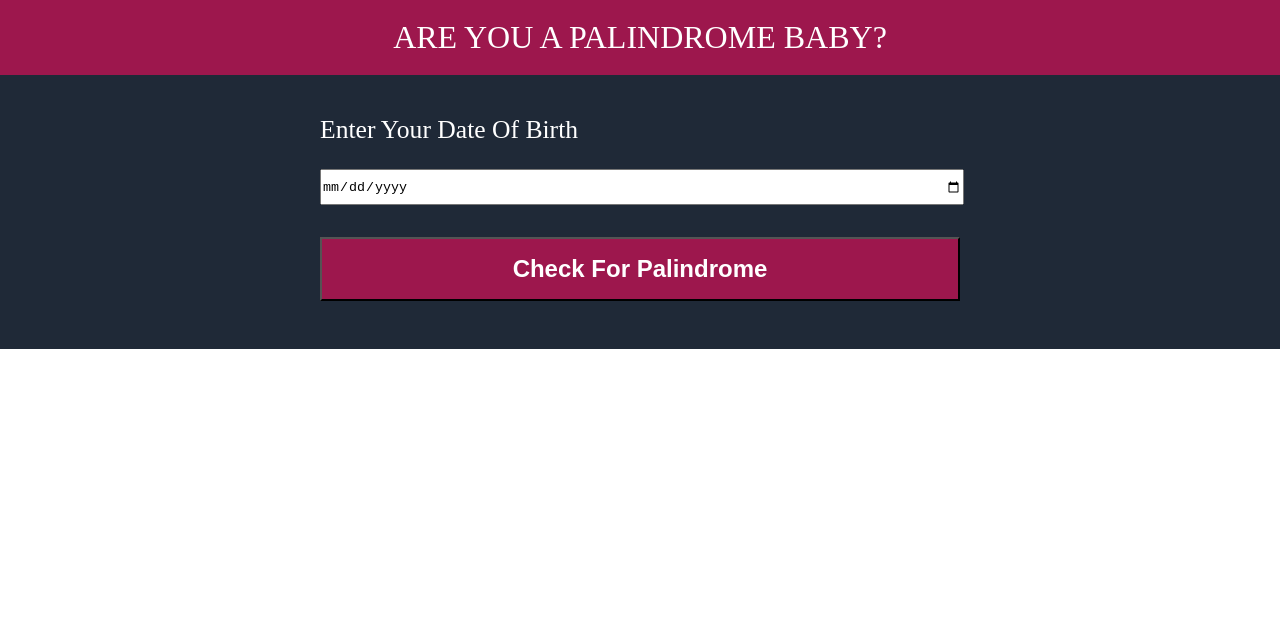
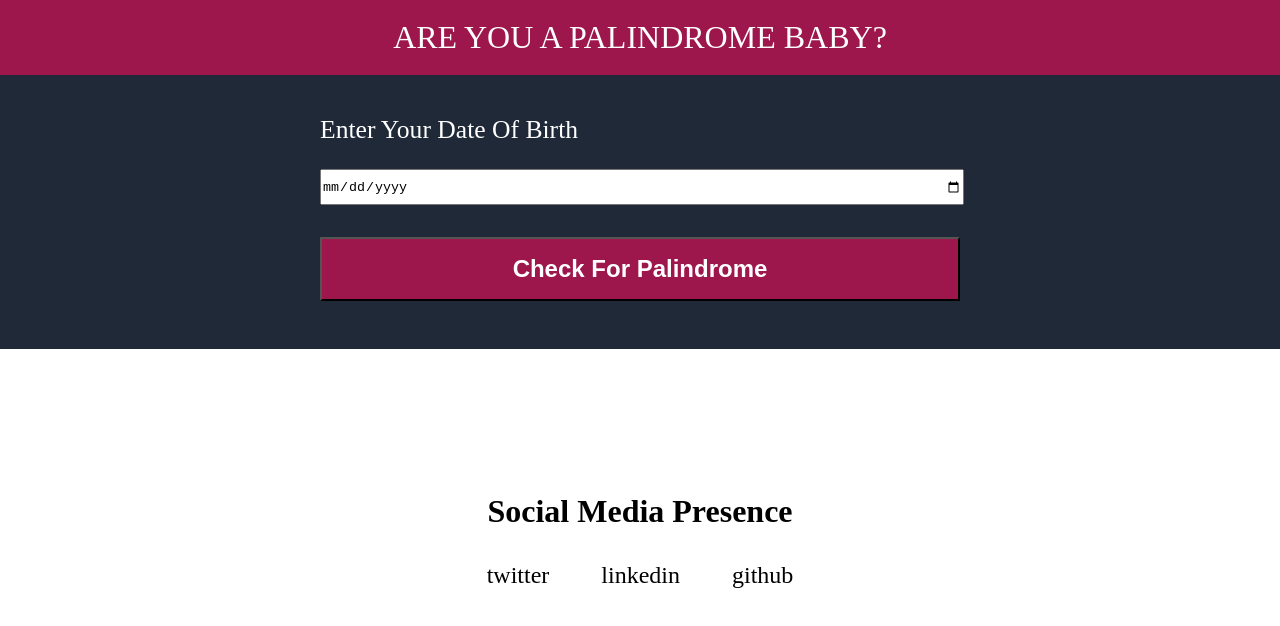
Before and after one commit to Aazam10/palindrome-birthday-Mark13, a plain HTML site: page index.html in a window 1280 px wide. Drawn offline with Linux system fonts and the light colour scheme.

Commit message:
refactor: added footer

```diff
--- a/index.html
+++ b/index.html
@@ -22,6 +22,18 @@
     <div class="output"></div>
     </div>
     </main>
+     <footer class="footer">
+        <div class="footer-heading">Social Media Presence</div>
+        <ul class="list-non-bullet ">
+            <li class="list-inline" > <a class="link" target="_blank" href="https://twitter.com/aazamhudda">twitter</a>
+            </li>
+            <li class="list-inline"> <a class="link" target="_blank" href="https://www.linkedin.com/in/aazam-hudda-395baa18a/">linkedin</a>
+            </li>
+            <li class="list-inline"> <a class="link" target="_blank" href="https://github.com/Aazam10">github</a>
+            </li>
+            </ul>
+    </footer>
+
     <script src="app.js"></script>
 </body>
 </html>
--- a/styles.css
+++ b/styles.css
@@ -58,3 +58,35 @@ label{
     font-weight: bolder;
     text-align: center;
 }
+.link {
+    text-decoration: none;
+    padding: 0.5rem 1rem;
+}
+.list-non-bullet {
+    list-style-type: none;
+}
+.list-inline {
+    display: inline;
+    padding: 0rem 0.5rem;
+}
+.footer{
+
+    padding:2rem 1rem;
+
+    text-align: center;
+    border-top-right-radius: 1rem;
+    margin-top:5rem;
+}
+.footer .footer-heading{
+    font-size: 2rem;
+    font-weight: bold;
+    margin:2rem 0rem;
+}
+
+.footer .link{
+    color: black;
+    font-size:1.5rem;
+}
+.footer ul{
+    padding-inline-start: 0px;
+}
```
